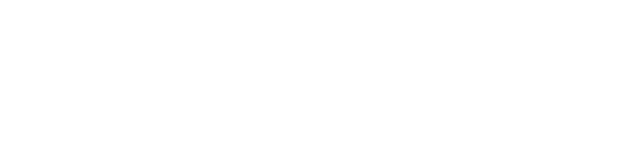
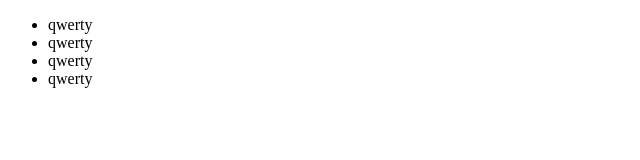
Before and after one commit to Sergii79/-education66, a plain HTML site: page index.html in a window 1280 px wide. Shown: the whole page, without its empty margins (0-640 px from the left). Drawn offline with Linux system fonts and the light colour scheme.

Commit message:
lesson 2-1

```diff
--- a/index.html
+++ b/index.html
@@ -3,9 +3,16 @@
   <head>
     <meta charset="UTF-8" />
     <meta name="viewport" content="width=device-width, initial-scale=1.0" />
-    <title>Lesson 02</title>
+    <title>Document</title>
   </head>
   <body>
+    <ul id="list">
+      <li>qwerty</li>
+      <li>qwerty</li>
+      <li>qwerty</li>
+      <li>qwerty</li>
+    </ul>
+
     <script src="./js/sctipt.js"></script>
   </body>
 </html>
--- a/js/sctipt.js
+++ b/js/sctipt.js
@@ -1,4 +1,6 @@
 // console.log("Hello, world!")
+//*-------------------------------------------------------
 
+const list = document.getElementById("list");
 
-//*-------------------------------------------------------
+console.log(list);
```
